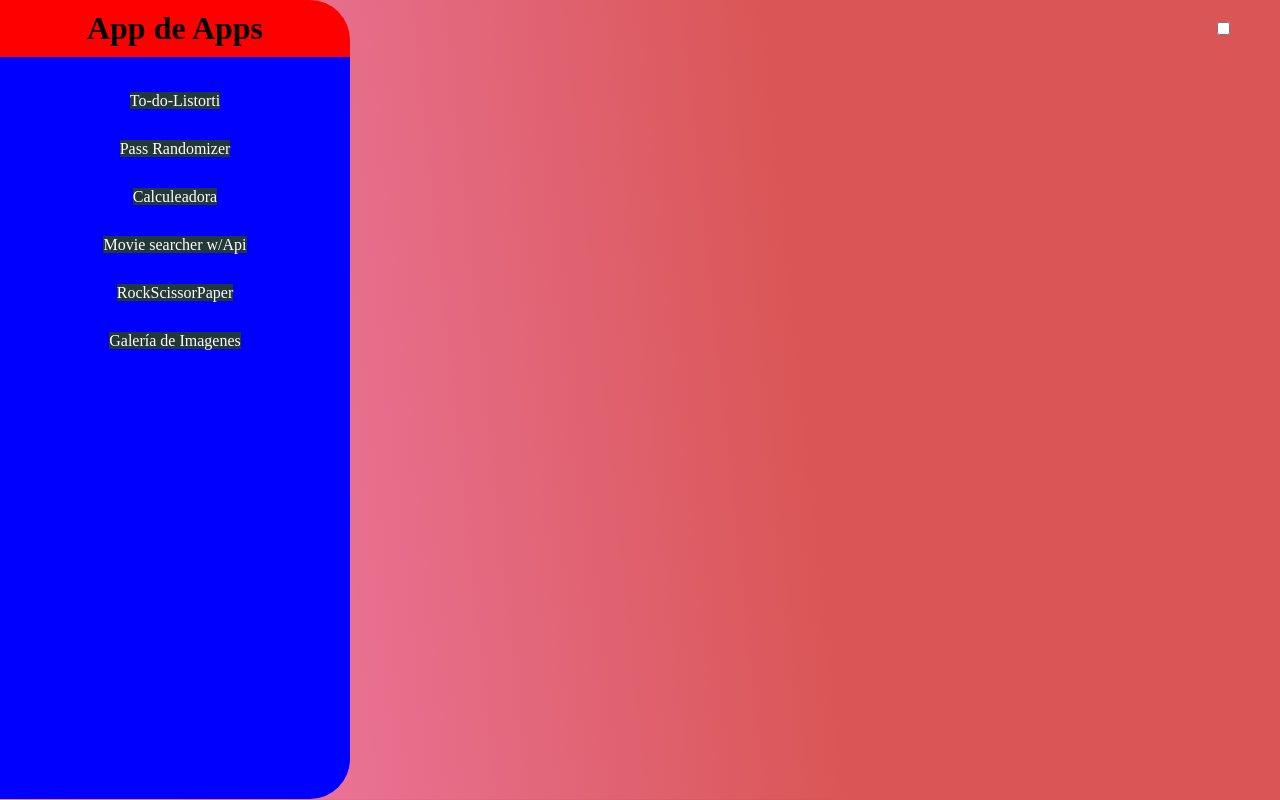
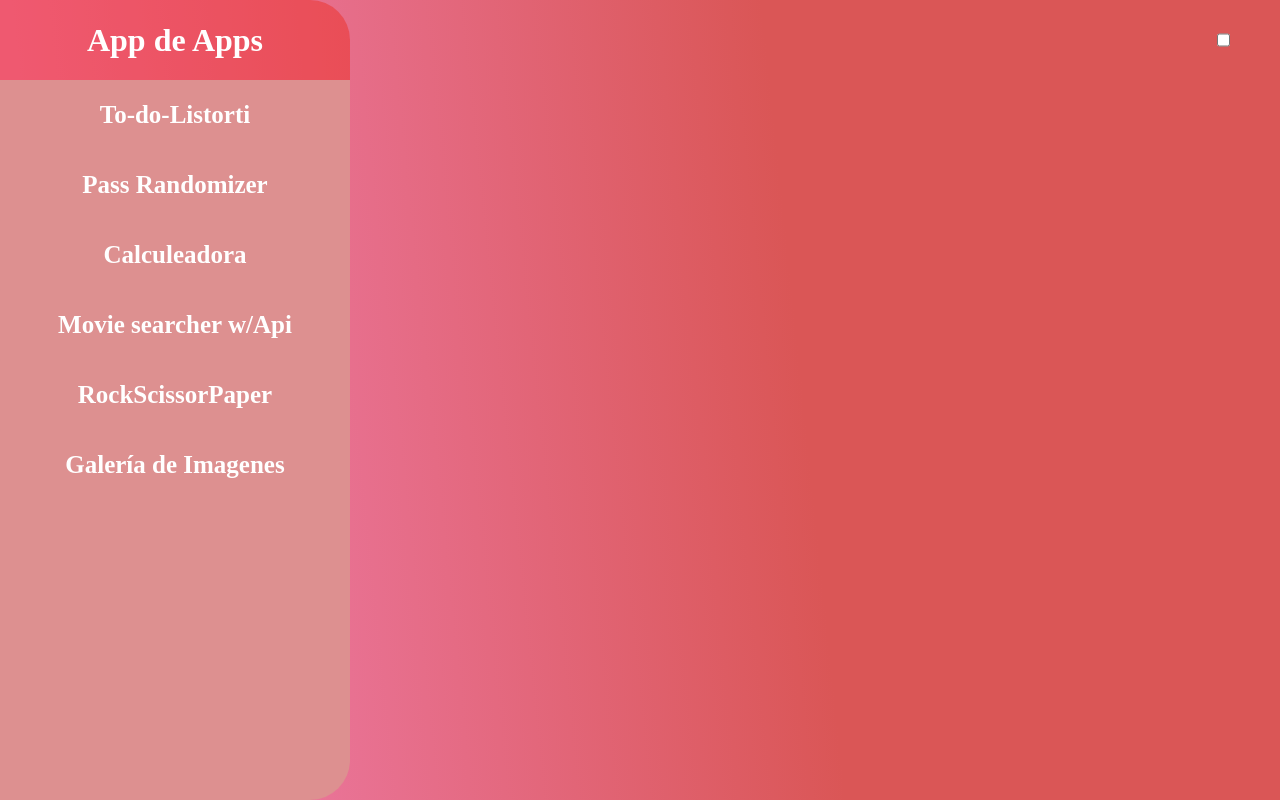
Before and after one commit to Nahuelsin/todolist, a plain HTML site: page index.html in a window 1280 px wide. Drawn offline with Linux system fonts and the light colour scheme.

Commit message:
customizacion del nav y eso siguiendo figma

```diff
--- a/css/style.css
+++ b/css/style.css
@@ -19,38 +19,70 @@ header {
     justify-content: space-between;
     width: 100%;
 }
+
 header h1 {
+    display: flex;
+    align-items: center;
+    justify-content: center;
     padding-block: 10px;
+    height: 80px;
     width:350px;
 }
+
 header a {
+    display: flex;
     border-radius: 0 40px 0 0;
-    background-color:red;
+    background-color:#ec1a0762;
     text-align: center;
-    color: black;
+    color: white;
     text-decoration: none;
 }
 
 /**** Navegación ****/
+
 .navContainer {
     width: 350px;
-    height: calc(100vh - 58px);
+    height: calc(100vh - 80px);
     border-radius: 0 0 40px 0;
-    background-color: blue;
+    background-color: #DD9090;
+}
+.navegacion ul {
+    width: 100%;
+    height: 100%;
 }
 .navegacion ul li{
     list-style: none;
-    padding-block: 15px;
+    border-radius: 1px;
+    padding-block: 10px;
     text-align: center;
+    background-color: #DD9090;
+    transition: all .1s ease-in;
+}
+.navegacion ul li:hover{
+    background-color: #cf4f4f;
+    transform: scale(110%);
+    border-radius: 5px;
 }
 .navegacion ul li a{
+    display: flex;
+    align-items: center;
+    justify-content: center;
+    height: 50px;
+    width: 100%;
+    font-size: 25px;
+    font-weight: bold;
     color: white;
     list-style: none;
-    background-color: rgb(35, 56, 56);
     text-decoration: none;
 }
+.navegacion ul li:hover{
+    color: white;
+    list-style: none;
+    text-decoration: none;
+    border: 1px solid white;
+}
 .navegacion {
-    padding-block-start: 20px;
+    height: 50%;
     display: flex;
     flex-direction: column;
     justify-content: center;
```
